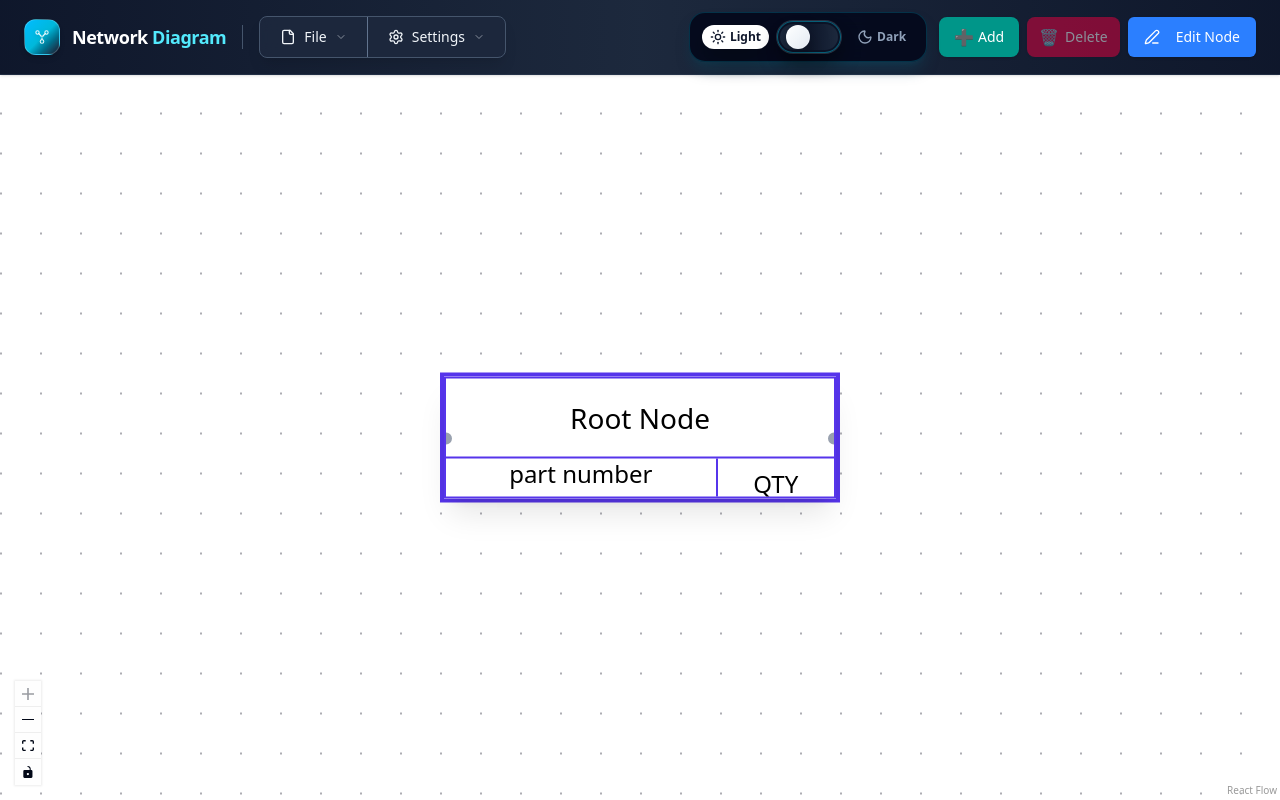
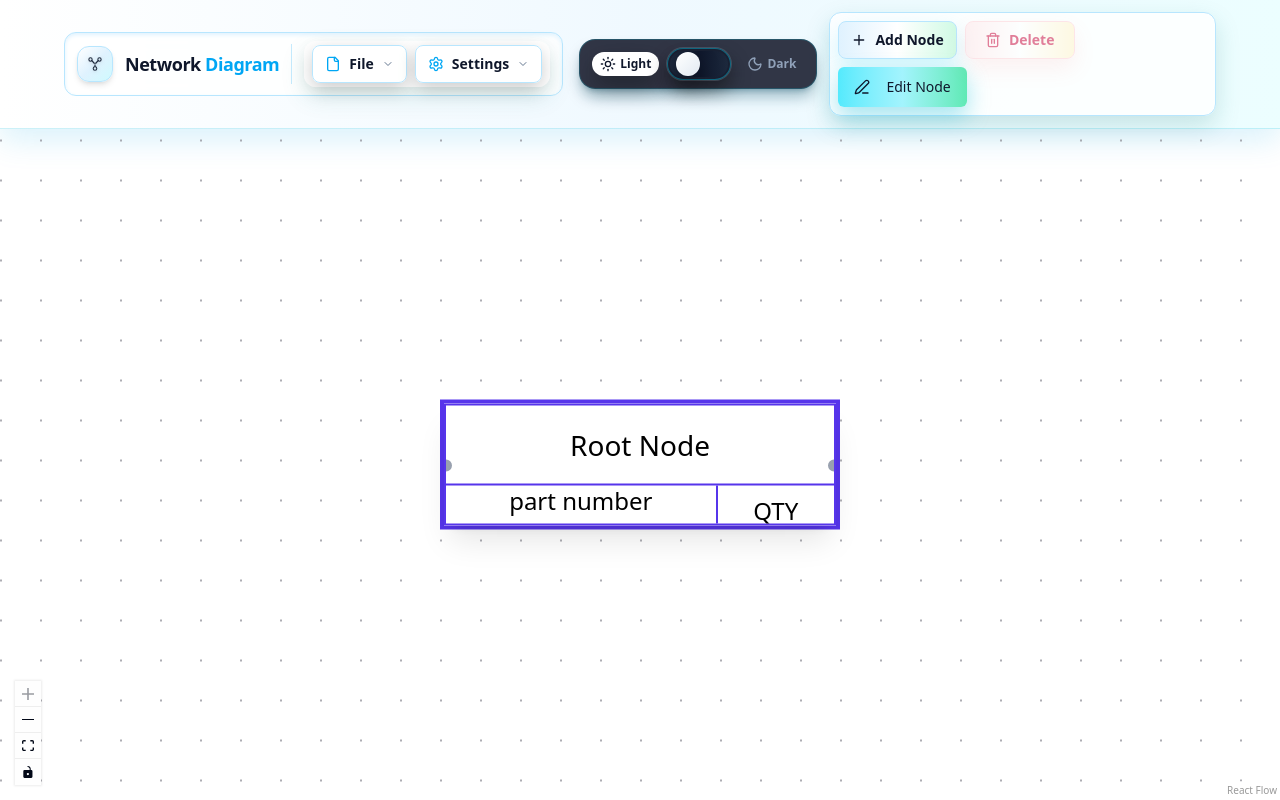
Before and after one commit to shamsundarvaidya/react_mindmap, a React (Vite) app: page / in a window 1280 px wide. Built offline with nearby package versions, Linux system fonts and the light colour scheme.

Commit message:
UI updates

```diff
--- a/src/components/ControlPanel.tsx
+++ b/src/components/ControlPanel.tsx
@@ -2,21 +2,35 @@
 import AppMenu from "./controlPanel/AppMenu";
 import ThemeSwitch from "./controlPanel/ThemeSwitch";
 import Logo from "./common/Logo";
+import { useAppSelector } from "../store";
 
 const ControlPanel = () => {
+  const selectedTheme = useAppSelector((state) => state.theme.selectedTheme.name);
+  const isDark = selectedTheme === "Dark";
+
+  const containerClasses = isDark
+    ? "border-b border-cyan-900/40 bg-gradient-to-r from-slate-950 via-slate-900 to-slate-950 px-4 py-3 shadow-[0_10px_40px_rgba(6,182,212,0.12)]"
+    : "border-b border-cyan-500/20 bg-gradient-to-r from-white via-sky-50 to-cyan-50 px-4 py-3 shadow-[0_10px_30px_rgba(14,165,233,0.16)]";
+
+  const frameClasses = isDark
+    ? "flex items-center gap-3 rounded-xl border border-cyan-500/20 bg-slate-900/80 px-3 py-2 shadow-inner shadow-cyan-900/40 backdrop-blur"
+    : "flex items-center gap-3 rounded-xl border border-sky-200 bg-white/80 px-3 py-2 shadow-inner shadow-sky-100 backdrop-blur";
+
   return (
     <>
-      <div className="px-6 py-3 bg-gradient-to-r from-slate-900 via-slate-800 to-slate-900 border-b border-slate-700/50 relative shadow">
-        <div className="flex items-center justify-between">
+      <div className={containerClasses}>
+        <div className="mx-auto flex max-w-6xl items-center justify-between gap-4">
           <div className="flex items-center gap-4">
-            <Logo size="md" />
-            <div className="h-6 w-px bg-slate-600"></div>
-            <AppMenu />
+            <div className={frameClasses}>
+              <Logo size="md" isDark={isDark} />
+              <div className={isDark ? "h-10 w-px bg-cyan-500/30" : "h-10 w-px bg-sky-200/80"}></div>
+              <AppMenu isDark={isDark} />
+            </div>
           </div>
 
-          <div className="flex items-center gap-3">
+          <div className="flex flex-1 items-center justify-end gap-3">
             <ThemeSwitch />
-            <NodeMenu />
+            <NodeMenu isDark={isDark} />
           </div>
         </div>
       </div>
--- a/src/components/common/Logo.tsx
+++ b/src/components/common/Logo.tsx
@@ -5,12 +5,14 @@
   size?: 'sm' | 'md' | 'lg';
   showText?: boolean;
   className?: string;
+  isDark?: boolean;
 }
 
 const Logo: React.FC<LogoProps> = ({
   size = 'md',
   showText = true,
-  className
+  className,
+  isDark = true,
 }) => {
   const sizeClasses = {
     sm: {
@@ -36,14 +38,20 @@
     <div className={cn("flex items-center gap-3", className)}>
       <div className={cn(
         currentSize.container,
-        "bg-gradient-to-br from-sky-400 via-cyan-500 to-slate-900 rounded-xl flex items-center justify-center shadow-md border border-white/20"
+        "rounded-xl flex items-center justify-center shadow-md",
+        isDark
+          ? "bg-gradient-to-br from-sky-400 via-cyan-500 to-slate-900 border border-white/20"
+          : "bg-gradient-to-br from-white via-sky-100 to-cyan-100 border border-sky-200"
       )}>
         <svg
           width={currentSize.iconSize}
           height={currentSize.iconSize}
           viewBox="0 0 24 24"
           fill="none"
-          className="text-white/90 drop-shadow"
+          className={cn(
+            "drop-shadow",
+            isDark ? "text-white/90" : "text-slate-800"
+          )}
         >
           {/* Stylized network glyph */}
           <circle cx="6" cy="6" r="2.2" stroke="currentColor" strokeWidth="1.4" />
@@ -55,9 +63,10 @@
       {showText && (
         <div className={cn(
           currentSize.text,
-          "text-white tracking-tight select-none"
+          "tracking-tight select-none",
+          isDark ? "text-white" : "text-slate-900"
         )}>
-          Network <span className="text-cyan-300">Diagram</span>
+          Network <span className={cn(isDark ? "text-cyan-300" : "text-sky-500")}>Diagram</span>
         </div>
       )}
     </div>
--- a/src/components/controlPanel/AppMenu.tsx
+++ b/src/components/controlPanel/AppMenu.tsx
@@ -2,25 +2,23 @@
 import FileMenu from "./FileMenu";
 import SettingsMenu from "./SettingsMenu";
 
+type AppMenuProps = {
+  isDark?: boolean;
+};
 
-
-
-
-const AppMenu = () => {
-
-  // inline (desktop) - compact group
+const AppMenu = ({ isDark = true }: AppMenuProps) => {
   return (
     <div
-      className="inline-flex items-center bg-slate-800/90 rounded-lg shadow-lg border border-slate-600 backdrop-blur-sm"
+      className={
+        isDark
+          ? "inline-flex items-center gap-2 rounded-xl bg-slate-900/70 px-2 py-1 shadow-[0_12px_30px_rgba(0,0,0,0.45)] shadow-cyan-900/40 backdrop-blur"
+          : "inline-flex items-center gap-2 rounded-xl bg-white/90 px-2 py-1 shadow-[0_10px_24px_rgba(15,118,110,0.14)]"
+      }
       role="group"
       aria-label="Application menu"
     >
-      <div className="px-2 py-1 hidden md:block overflow-hidden first:rounded-l-lg">
-        <FileMenu />
-      </div>
-      <div className="border-l border-slate-500 px-2 py-1 hidden md:block overflow-hidden">
-        <SettingsMenu />
-      </div>
+      <FileMenu isDark={isDark} />
+      <SettingsMenu isDark={isDark} />
     </div>
   );
 };
--- a/src/components/controlPanel/FileMenu.tsx
+++ b/src/components/controlPanel/FileMenu.tsx
@@ -16,7 +16,7 @@
   Trash2,
   FileSpreadsheet,
   FileImage,
-  FileCode
+  FileCode,
 } from "lucide-react";
 import { cn } from "../../lib/utils";
 import { useClearMindMap } from "../../hooks/useClearMindMap";
@@ -29,10 +29,14 @@
 import { useImportFromCSV } from "../../hooks/useImportFromCSV";
 import { ClearMindMapDialog } from "../common/ClearMindMapDialog";
 
-const FileMenu: React.FC<{ children?: React.ReactNode }> & {
+type FileMenuProps = {
+  isDark?: boolean;
+};
+
+const FileMenu: React.FC<{ children?: React.ReactNode } & FileMenuProps> & {
   Toggle: React.FC;
   Dropdown: React.FC;
-} = () => {
+} = ({ isDark = true }) => {
   const { isDialogOpen, openDialog, closeDialog, confirmClear } = useClearMindMap();
   const { handleSave } = useSaveMindMap();
   const { handleExportPng } = useExportToPng();
@@ -52,38 +56,55 @@
   return (
     <>
       <DropdownMenu>
-      <DropdownMenuTrigger className={cn(
-        "inline-flex items-center justify-center gap-2 px-3 py-1.5 rounded-md text-sm transition-colors",
-        "hover:bg-slate-600 text-slate-100 focus:outline-none focus:ring-2 focus:ring-slate-400 focus:ring-offset-2"
-      )}>
-        <File className="h-4 w-4" />
+        <DropdownMenuTrigger
+          className={cn(
+            "inline-flex items-center justify-center gap-2 rounded-lg border px-3 py-2 text-sm font-semibold shadow-[0_6px_18px_rgba(0,0,0,0.2)] transition-colors focus:outline-none focus:ring-2 focus:ring-offset-2",
+            isDark
+              ? "border-cyan-500/30 bg-slate-900/70 text-slate-100 focus:ring-cyan-400/60 focus:ring-offset-slate-950 hover:bg-cyan-500/10"
+              : "border-sky-200 bg-white/90 text-slate-900 focus:ring-sky-300 focus:ring-offset-white hover:bg-sky-50"
+          )}
+        >
+          <File className={cn("h-4 w-4", isDark ? "text-cyan-200" : "text-sky-500")} />
           File
-        <ChevronDown className="h-3 w-3 opacity-50" />
+          <ChevronDown className={cn("h-3 w-3", isDark ? "text-cyan-200/70" : "text-slate-500")} />
         </DropdownMenuTrigger>
 
         <DropdownMenuContent
           align="start"
           className={cn(
-          "w-60 bg-slate-800 border-slate-700 text-slate-300",
+            "w-64 rounded-xl border text-slate-100 shadow-xl backdrop-blur-lg",
             "data-[state=open]:animate-in data-[state=closed]:animate-out",
             "data-[state=closed]:fade-out-0 data-[state=open]:fade-in-0",
-          "data-[state=closed]:zoom-out-95 data-[state=open]:zoom-in-95"
+            "data-[state=closed]:zoom-out-95 data-[state=open]:zoom-in-95",
+            isDark
+              ? "border-cyan-500/30 bg-slate-950/95 shadow-cyan-900/30"
+              : "border-sky-200 bg-white/95 text-slate-900 shadow-sky-100/80"
           )}
           sideOffset={5}
         >
           <DropdownMenuItem
             onClick={createHandler(handleSave)}
-          className="hover:bg-slate-700 hover:text-white focus:bg-slate-700 focus:text-white cursor-pointer"
+            className={cn(
+              "cursor-pointer rounded-lg",
+              isDark
+                ? "hover:bg-cyan-500/15 hover:text-white focus:bg-cyan-500/20 focus:text-white"
+                : "hover:bg-sky-50 focus:bg-sky-100"
+            )}
           >
             <Save className="mr-3 h-4 w-4" />
             <span>Save to browser</span>
           </DropdownMenuItem>
 
-        <DropdownMenuSeparator className="bg-slate-700 my-2" />
+          <DropdownMenuSeparator className={cn("my-2", isDark ? "bg-cyan-500/20" : "bg-sky-200")} />
 
           <DropdownMenuItem
             onClick={createHandler(handleExportToJson)}
-          className="hover:bg-slate-700 hover:text-white focus:bg-slate-700 focus:text-white cursor-pointer"
+            className={cn(
+              "cursor-pointer rounded-lg",
+              isDark
+                ? "hover:bg-cyan-500/15 hover:text-white focus:bg-cyan-500/20 focus:text-white"
+                : "hover:bg-sky-50 focus:bg-sky-100"
+            )}
           >
             <Download className="mr-3 h-4 w-4" />
             <span>Download JSON</span>
@@ -91,7 +112,12 @@
 
           <DropdownMenuItem
             onClick={createHandler(handleExportPng)}
-          className="hover:bg-slate-700 hover:text-white focus:bg-slate-700 focus:text-white cursor-pointer"
+            className={cn(
+              "cursor-pointer rounded-lg",
+              isDark
+                ? "hover:bg-cyan-500/15 hover:text-white focus:bg-cyan-500/20 focus:text-white"
+                : "hover:bg-sky-50 focus:bg-sky-100"
+            )}
           >
             <Image className="mr-3 h-4 w-4" />
             <span>Export as PNG</span>
@@ -99,7 +125,12 @@
 
           <DropdownMenuItem
             onClick={createHandler(handleExportSvg)}
-          className="hover:bg-slate-700 hover:text-white focus:bg-slate-700 focus:text-white cursor-pointer"
+            className={cn(
+              "cursor-pointer rounded-lg",
+              isDark
+                ? "hover:bg-cyan-500/15 hover:text-white focus:bg-cyan-500/20 focus:text-white"
+                : "hover:bg-sky-50 focus:bg-sky-100"
+            )}
           >
             <FileImage className="mr-3 h-4 w-4" />
             <span>Export as SVG</span>
@@ -107,17 +138,27 @@
 
           <DropdownMenuItem
             onClick={createHandler(handleExportDxf)}
-          className="hover:bg-slate-700 hover:text-white focus:bg-slate-700 focus:text-white cursor-pointer"
+            className={cn(
+              "cursor-pointer rounded-lg",
+              isDark
+                ? "hover:bg-cyan-500/15 hover:text-white focus:bg-cyan-500/20 focus:text-white"
+                : "hover:bg-sky-50 focus:bg-sky-100"
+            )}
           >
             <FileCode className="mr-3 h-4 w-4" />
             <span>Export as DXF</span>
           </DropdownMenuItem>
 
-        <DropdownMenuSeparator className="bg-slate-700 my-2" />
+          <DropdownMenuSeparator className={cn("my-2", isDark ? "bg-cyan-500/20" : "bg-sky-200")} />
 
           <DropdownMenuItem
             onClick={triggerFileSelect}
-          className="hover:bg-slate-700 hover:text-white focus:bg-slate-700 focus:text-white cursor-pointer"
+            className={cn(
+              "cursor-pointer rounded-lg",
+              isDark
+                ? "hover:bg-cyan-500/15 hover:text-white focus:bg-cyan-500/20 focus:text-white"
+                : "hover:bg-sky-50 focus:bg-sky-100"
+            )}
           >
             <Upload className="mr-3 h-4 w-4" />
             <span>Import from JSON</span>
@@ -125,17 +166,27 @@
 
           <DropdownMenuItem
             onClick={triggerCSVFileSelect}
-          className="hover:bg-slate-700 hover:text-white focus:bg-slate-700 focus:text-white cursor-pointer"
+            className={cn(
+              "cursor-pointer rounded-lg",
+              isDark
+                ? "hover:bg-cyan-500/15 hover:text-white focus:bg-cyan-500/20 focus:text-white"
+                : "hover:bg-sky-50 focus:bg-sky-100"
+            )}
           >
             <FileSpreadsheet className="mr-3 h-4 w-4" />
             <span>Import from CSV</span>
           </DropdownMenuItem>
 
-        <DropdownMenuSeparator className="bg-slate-700 my-2" />
+          <DropdownMenuSeparator className={cn("my-2", isDark ? "bg-cyan-500/20" : "bg-sky-200")} />
 
           <DropdownMenuItem
             onClick={openDialog}
-          className="hover:bg-red-500/20 text-red-400 focus:bg-red-500/20 focus:text-red-400 cursor-pointer"
+            className={cn(
+              "cursor-pointer rounded-lg",
+              isDark
+                ? "text-red-300 hover:bg-red-500/15 focus:bg-red-500/20"
+                : "text-red-600 hover:bg-rose-50 focus:bg-rose-100"
+            )}
           >
             <Trash2 className="mr-3 h-4 w-4" />
             <span>Clear Mind Map</span>
--- a/src/components/controlPanel/NodeMenu.tsx
+++ b/src/components/controlPanel/NodeMenu.tsx
@@ -1,31 +1,55 @@
-
 import EditNode from "./nodeActions/EditNode";
 import { useAddNode } from "../../hooks/useAddNode";
 import { useDeleteNode } from "../../hooks/useDeleteNode";
 import { DeleteNodeDialog } from "../common/DeleteNodeDialog";
+import { Plus, Trash2 } from "lucide-react";
+import { cn } from "../../lib/utils";
 
-const NodeMenu = () => {
+const baseButton =
+  "inline-flex items-center justify-center gap-2 rounded-lg border text-sm font-semibold transition focus:outline-none focus:ring-2 focus:ring-offset-2 disabled:opacity-50";
+
+type NodeMenuProps = {
+  isDark?: boolean;
+};
+
+const NodeMenu = ({ isDark = true }: NodeMenuProps) => {
   const { handleAddNode, canAddNode } = useAddNode();
   const { isDialogOpen, openDialog, closeDialog, confirmDelete, canDelete, childrenCount } = useDeleteNode();
 
   return (
     <>
-      <div className="flex gap-2">
+      <div
+        className={
+          isDark
+            ? "flex flex-wrap items-center gap-2 rounded-xl border border-cyan-500/25 bg-slate-900/70 px-2 py-2 shadow-[0_12px_30px_rgba(0,0,0,0.45)] shadow-cyan-900/40 backdrop-blur"
+            : "flex flex-wrap items-center gap-2 rounded-xl border border-sky-200 bg-white/85 px-2 py-2 shadow-[0_10px_24px_rgba(15,118,110,0.18)]"
+        }
+      >
         <button
-          className="inline-flex items-center justify-center gap-1 bg-teal-600 text-white px-3 py-2 rounded-lg shadow-sm hover:bg-teal-700 active:bg-teal-800 text-sm transition disabled:opacity-50 min-w-[80px]"
+          className={cn(
+            baseButton,
+            isDark
+              ? "min-w-[110px] bg-gradient-to-r from-cyan-300 via-cyan-200 to-emerald-300 px-3 py-2 text-slate-900 shadow-[0_10px_22px_rgba(6,182,212,0.35)] hover:from-cyan-200 hover:to-emerald-200 active:translate-y-[1px] focus:ring-cyan-400/60 focus:ring-offset-slate-950"
+              : "min-w-[110px] border-sky-200 bg-gradient-to-r from-sky-100 via-white to-emerald-100 px-3 py-2 text-slate-900 shadow-[0_10px_22px_rgba(34,211,238,0.2)] hover:from-sky-50 hover:to-emerald-50 active:translate-y-[1px] focus:ring-sky-300 focus:ring-offset-white"
+          )}
           onClick={handleAddNode}
           disabled={!canAddNode}
         >
-          <span className="text-base">➕</span>
-          <span>Add</span>
+          <Plus className="h-4 w-4" />
+          <span>Add Node</span>
         </button>
 
         <button
-          className="inline-flex items-center justify-center gap-1.5 bg-rose-600 text-white px-3 py-2 rounded-lg shadow-sm hover:bg-rose-700 active:bg-rose-800 text-sm transition disabled:opacity-50 min-w-[80px]"
+          className={cn(
+            baseButton,
+            isDark
+              ? "min-w-[110px] border-red-500/30 bg-gradient-to-r from-rose-500/90 via-red-500/80 to-rose-500/90 px-3 py-2 text-white shadow-[0_10px_22px_rgba(248,113,113,0.28)] hover:brightness-110 active:translate-y-[1px] focus:ring-cyan-400/60 focus:ring-offset-slate-950"
+              : "min-w-[110px] border-rose-200 bg-gradient-to-r from-rose-100 via-white to-amber-100 px-3 py-2 text-rose-700 shadow-[0_10px_22px_rgba(248,113,113,0.2)] hover:from-rose-50 hover:to-amber-50 active:translate-y-[1px] focus:ring-sky-300 focus:ring-offset-white"
+          )}
           onClick={openDialog}
           disabled={!canDelete}
         >
-          <span className="text-base">🗑️</span>
+          <Trash2 className="h-4 w-4" />
           <span>Delete</span>
         </button>
 
--- a/src/components/controlPanel/SettingsMenu.tsx
+++ b/src/components/controlPanel/SettingsMenu.tsx
@@ -11,7 +11,11 @@
 import { Settings, ArrowRight, ArrowDown, ChevronDown } from "lucide-react";
 import { cn } from "../../lib/utils";
 
-const SettingsMenu = () => {
+type SettingsMenuProps = {
+  isDark?: boolean;
+};
+
+const SettingsMenu = ({ isDark = true }: SettingsMenuProps) => {
   const dispatch = useAppDispatch();
 
   const handleLayoutChange = (layout: "LR" | "TB") => {
@@ -21,34 +25,46 @@
   return (
     <DropdownMenu>
       <DropdownMenuTrigger className={cn(
-        "inline-flex items-center justify-center gap-2 px-3 py-1.5 rounded-md text-sm transition-colors",
-        "hover:bg-slate-600 text-slate-100 focus:outline-none focus:ring-2 focus:ring-slate-400 focus:ring-offset-2",
-        "data-[state=open]:bg-slate-600"
+        "inline-flex items-center justify-center gap-2 rounded-lg border px-3 py-2 text-sm font-semibold shadow-[0_6px_18px_rgba(0,0,0,0.2)] transition-colors focus:outline-none focus:ring-2 focus:ring-offset-2",
+        isDark
+          ? "border-cyan-500/30 bg-slate-900/70 text-slate-100 focus:ring-cyan-400/60 focus:ring-offset-slate-950 hover:bg-cyan-500/10 data-[state=open]:bg-cyan-500/10"
+          : "border-sky-200 bg-white/90 text-slate-900 focus:ring-sky-300 focus:ring-offset-white hover:bg-sky-50 data-[state=open]:bg-sky-100"
       )}>
-        <Settings className="h-4 w-4" />
+        <Settings className={cn("h-4 w-4", isDark ? "text-cyan-200" : "text-sky-500")} />
         Settings
-        <ChevronDown className="h-3 w-3 opacity-50" />
+        <ChevronDown className={cn("h-3 w-3", isDark ? "text-cyan-200/70" : "text-slate-500")} />
       </DropdownMenuTrigger>
 
       <DropdownMenuContent
         align="start"
         className={cn(
-          "w-64 bg-slate-800 border-slate-700 text-slate-300",
+          "w-64 rounded-xl border text-slate-100 shadow-xl backdrop-blur-lg",
           "data-[state=open]:animate-in data-[state=closed]:animate-out",
           "data-[state=closed]:fade-out-0 data-[state=open]:fade-in-0",
-          "data-[state=closed]:zoom-out-95 data-[state=open]:zoom-in-95"
+          "data-[state=closed]:zoom-out-95 data-[state=open]:zoom-in-95",
+          isDark
+            ? "border-cyan-500/30 bg-slate-950/95 shadow-cyan-900/30"
+            : "border-sky-200 bg-white/95 text-slate-900 shadow-sky-100/80"
         )}
         sideOffset={5}
       >
 
 
-        <DropdownMenuLabel className="text-xs uppercase tracking-wide text-slate-500 font-medium">
+        <DropdownMenuLabel className={cn(
+          "text-xs uppercase tracking-wide font-semibold",
+          isDark ? "text-cyan-200/70" : "text-sky-500"
+        )}>
           Layout Settings
         </DropdownMenuLabel>
 
         <DropdownMenuItem
           onClick={() => handleLayoutChange("LR")}
-          className="hover:bg-slate-700 hover:text-white focus:bg-slate-700 focus:text-white cursor-pointer"
+          className={cn(
+            "cursor-pointer rounded-lg",
+            isDark
+              ? "hover:bg-cyan-500/15 hover:text-white focus:bg-cyan-500/20 focus:text-white"
+              : "hover:bg-sky-50 focus:bg-sky-100"
+          )}
         >
           <ArrowRight className="mr-2 h-4 w-4" />
           <span>Horizontal Layout</span>
@@ -56,7 +72,12 @@
 
         <DropdownMenuItem
           onClick={() => handleLayoutChange("TB")}
-          className="hover:bg-slate-700 hover:text-white focus:bg-slate-700 focus:text-white cursor-pointer"
+          className={cn(
+            "cursor-pointer rounded-lg",
+            isDark
+              ? "hover:bg-cyan-500/15 hover:text-white focus:bg-cyan-500/20 focus:text-white"
+              : "hover:bg-sky-50 focus:bg-sky-100"
+          )}
         >
           <ArrowDown className="mr-2 h-4 w-4" />
           <span>Vertical Layout</span>
--- a/src/components/controlPanel/nodeActions/EditNode.tsx
+++ b/src/components/controlPanel/nodeActions/EditNode.tsx
@@ -32,7 +32,7 @@
       <DialogTrigger asChild>
         <Button
           disabled={!canEdit}
-          className="bg-blue-500 hover:bg-blue-600 text-white shadow min-w-[100px] w-full sm:w-auto"
+          className="min-w-[110px] w-full bg-gradient-to-r from-cyan-300 via-cyan-200 to-emerald-300 text-slate-900 shadow-[0_10px_22px_rgba(6,182,212,0.35)] hover:from-cyan-200 hover:to-emerald-200 sm:w-auto"
           title="Edit Node"
         >
           <Edit3 className="h-4 w-4 mr-2" />
@@ -40,10 +40,10 @@
         </Button>
       </DialogTrigger>
 
-      <DialogContent className="sm:max-w-[500px] bg-white text-gray-900 backdrop-blur-md">
+      <DialogContent className="sm:max-w-[520px] border border-cyan-500/30 bg-slate-950/95 text-slate-100 shadow-xl shadow-cyan-900/30 backdrop-blur">
         <DialogHeader>
-          <DialogTitle className="text-gray-900">Edit Node Fields</DialogTitle>
-          <DialogDescription className="text-gray-600">
+          <DialogTitle className="text-slate-50">Edit Node Fields</DialogTitle>
+          <DialogDescription className="text-slate-400">
             Edit the title and additional fields for the selected node.
           </DialogDescription>
         </DialogHeader>
@@ -51,7 +51,7 @@
         <div className="space-y-4 py-4">
           {/* Title Field */}
           <div>
-            <label className="block text-sm font-medium text-gray-700 mb-2">
+            <label className="mb-2 block text-sm font-medium text-cyan-100/80">
               Title *
             </label>
             <input
@@ -59,13 +59,13 @@
               value={title}
               onChange={(e) => setTitle(e.target.value)}
               placeholder="Enter node title"
-              className="w-full px-3 py-2 border border-gray-300 rounded-md focus:outline-none focus:ring-2 focus:ring-blue-500 focus:border-transparent"
+              className="w-full rounded-lg border border-cyan-500/30 bg-slate-900/80 px-3 py-2 text-slate-100 placeholder:text-slate-500 shadow-inner shadow-black/30 focus:border-cyan-400/60 focus:outline-none focus:ring-2 focus:ring-cyan-400/60"
             />
           </div>
 
           {/* Left Text Field */}
           <div>
-            <label className="block text-sm font-medium text-gray-700 mb-2">
+            <label className="mb-2 block text-sm font-medium text-cyan-100/80">
               Left Text
             </label>
             <input
@@ -73,13 +73,13 @@
               value={leftText}
               onChange={(e) => setLeftText(e.target.value)}
               placeholder="Enter left section text"
-              className="w-full px-3 py-2 border border-gray-300 rounded-md focus:outline-none focus:ring-2 focus:ring-blue-500 focus:border-transparent"
+              className="w-full rounded-lg border border-cyan-500/30 bg-slate-900/80 px-3 py-2 text-slate-100 placeholder:text-slate-500 shadow-inner shadow-black/30 focus:border-cyan-400/60 focus:outline-none focus:ring-2 focus:ring-cyan-400/60"
             />
           </div>
 
           {/* Right Text Field */}
           <div>
-            <label className="block text-sm font-medium text-gray-700 mb-2">
+            <label className="mb-2 block text-sm font-medium text-cyan-100/80">
               Right Text
             </label>
             <input
@@ -87,7 +87,7 @@
               value={rightText}
               onChange={(e) => setRightText(e.target.value)}
               placeholder="Enter right section text"
-              className="w-full px-3 py-2 border border-gray-300 rounded-md focus:outline-none focus:ring-2 focus:ring-blue-500 focus:border-transparent"
+              className="w-full rounded-lg border border-cyan-500/30 bg-slate-900/80 px-3 py-2 text-slate-100 placeholder:text-slate-500 shadow-inner shadow-black/30 focus:border-cyan-400/60 focus:outline-none focus:ring-2 focus:ring-cyan-400/60"
             />
           </div>
         </div>
@@ -96,12 +96,13 @@
           <Button
             onClick={handleClose}
             variant="outline"
+            className="border-cyan-500/30 bg-transparent text-slate-100 hover:bg-cyan-500/10"
           >
             Cancel
           </Button>
           <Button
             onClick={handleSave}
-            className="bg-blue-500 hover:bg-blue-600 text-white"
+            className="bg-gradient-to-r from-cyan-300 via-cyan-200 to-emerald-300 text-slate-900 shadow-[0_10px_22px_rgba(6,182,212,0.35)] hover:from-cyan-200 hover:to-emerald-200"
           >
             Save Changes
           </Button>
```
Lines whose indentation alone changed are shown as unchanged.
